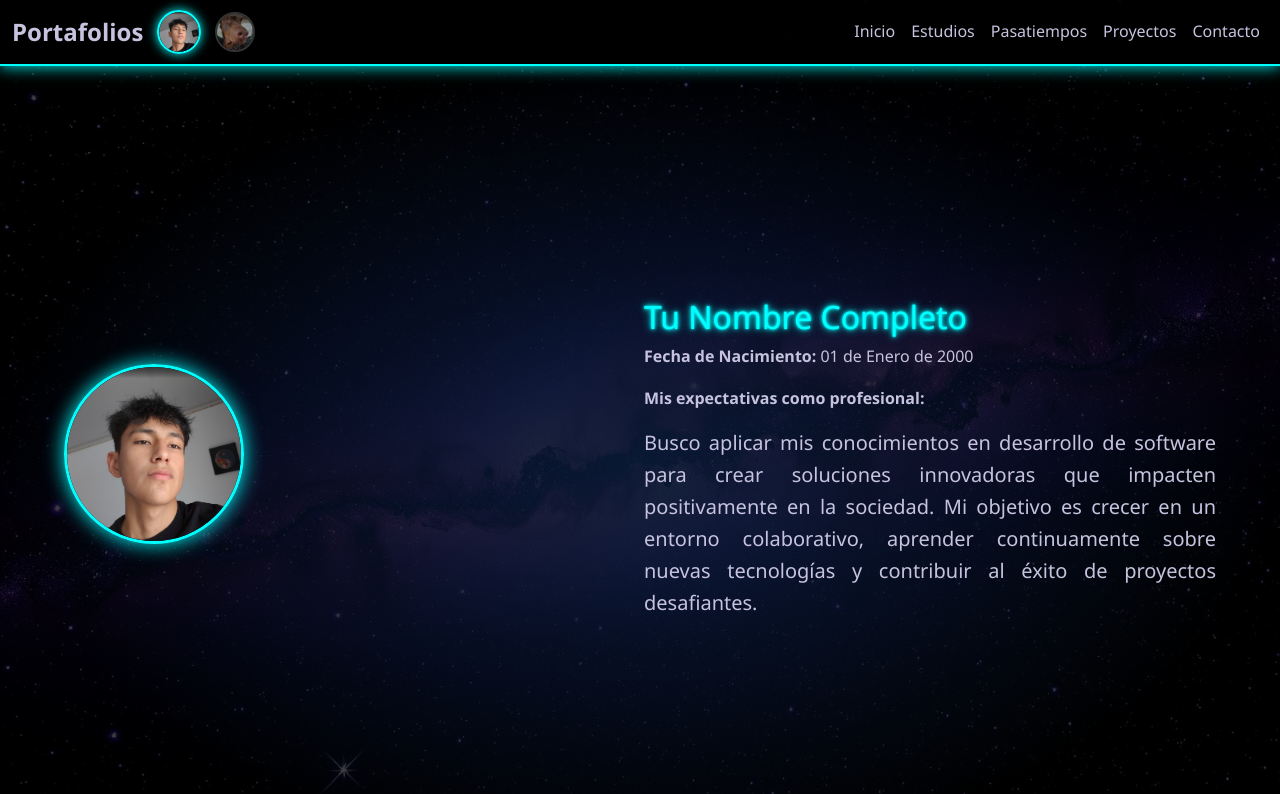
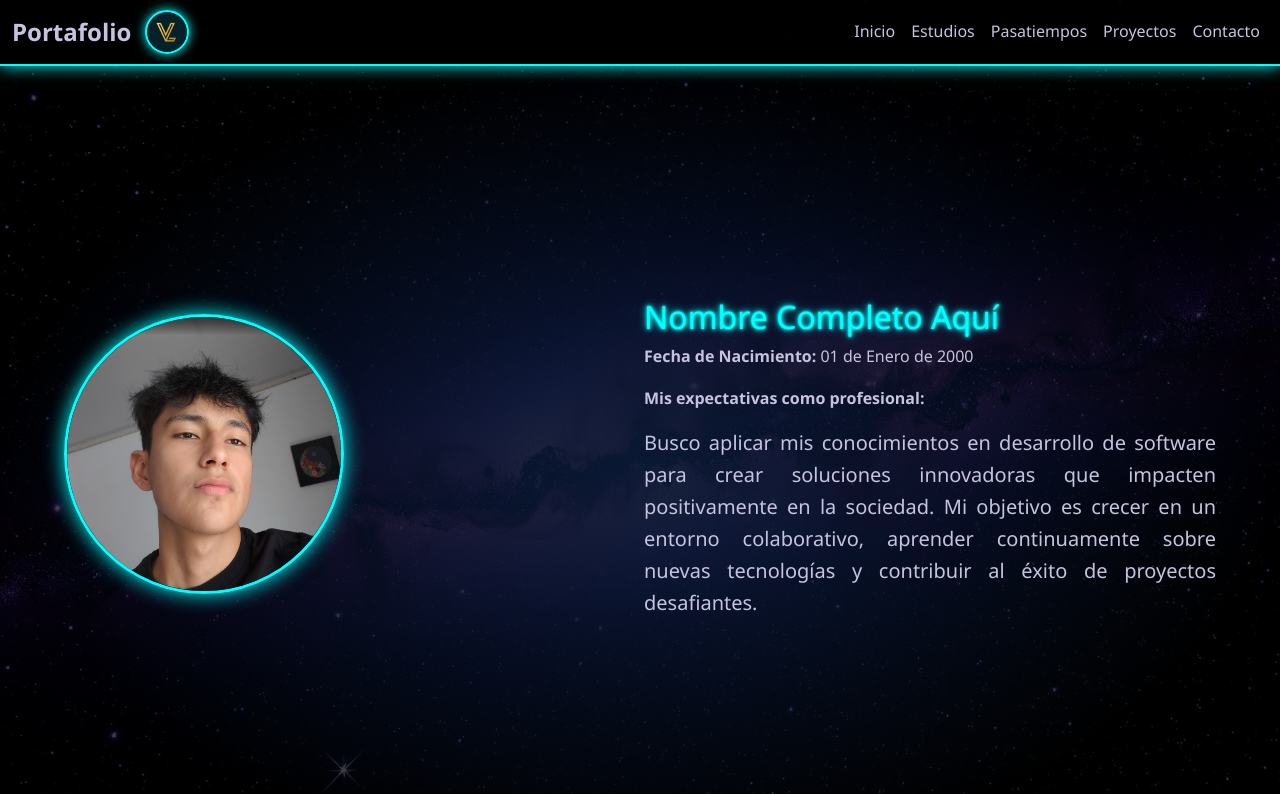
Before and after one commit to juanvec06/portfolio-compartido, a plain HTML site: page conFramework/index.html in a window 1280 px wide. Shown: the top 794 px of the page. Drawn offline with nearby package versions, Linux system fonts and the light colour scheme.

Commit message:
Se elimino portafolio compartido, se agrego logo, se puso un efecto de aparicion, y se hizo la imagen más grande

```diff
--- a/conFramework/css/estilo.css
+++ b/conFramework/css/estilo.css
@@ -4,9 +4,33 @@
     --primary-neon-color: #00ffff;
     --secondary-neon-color: #e6d1a3;
     --text-color: #c7c3df;
-    --container-bg: rgba(19, 19, 19, 0.712);
+    --container-bg: rgba(17, 8, 27, 0.719);
 }
-
+/* Estilos del preloader (la capa oscura) */
+#pre-load {
+    position: fixed;
+    top: 0;
+    left: 0;
+    width: 100%;
+    height: 100%;
+    background-color: black;
+    z-index: 9999; /* Asegura que esté por encima de todo */
+    transition: opacity 3.5s ease-in-out; /* Duración del fade-out */
+}
+#pre-load.hidden {
+  opacity: 0;
+  pointer-events: none; /* No bloquea el contenido después */
+}
+/* Estilos para ocultar el contenido inicialmente */
+.load {
+    display: none;
+    opacity: 0; /* Lo hacemos transparente */
+    transition: opacity 3s ease; /* Fade-in del contenido */
+}
+.load.visible {
+    display: block;
+    opacity: 1; /* Lo hacemos visible */
+}
 /* --- Estilos Generales --- */
 body {
     background-color: var(--bg-color);
@@ -109,8 +133,8 @@ h1, h3 {
 }
 
 .personal-photo {
-    width: 180px;
-    height: 180px;
+    width: 280px;
+    height: 280px;
     border-radius: 50%;
     border: 3px solid var(--primary-neon-color);
     box-shadow: 0 0 20px var(--primary-neon-color);
--- a/conFramework/index.html
+++ b/conFramework/index.html
@@ -3,33 +3,34 @@
 <head>
     <meta charset="UTF-8">
     <meta name="viewport" content="width=device-width, initial-scale=1.0">
-    <title>Mi Página Personal</title>
+    <title>Portfolio Juan Vela</title>
+    <link rel="icon" type="image/x-icon" href="assets/images/logo.png">
     <!-- Bootstrap CSS -->
     <link href="https://cdn.jsdelivr.net/npm/bootstrap@5.3.3/dist/css/bootstrap.min.css" rel="stylesheet">
     <!-- (IMPORTANTE) Tu hoja de estilos va DESPUÉS de Bootstrap para poder sobreescribir -->
     <link rel="stylesheet" href="css/estilo.css">
 </head>
 <body>
-
+    <div id="pre-load"></div>
+    <div class="load">
         <!-- (REFACTORIZADO) Header con Navbar de Bootstrap -->
         <header>
             <nav class="navbar navbar-expand-lg navbar-dark sticky-top">
                 <div class="container-fluid">
                     <!-- Logo / Título -->
-                <a class="navbar-brand logo-text" href="#">Portafolios</a>
+                    <a class="navbar-brand logo-text" >Portafolio</a>
 
                     <!-- (NUEVO) Contenedor para alinear switcher y botón toggler -->
                     <div class="d-flex align-items-center gap-3">
                         <!-- Conmutador de perfiles -->
-                    <div class="portfolio-switcher" id="portfolio-switcher">
-                        <img src="assets/images/tu-foto.png" alt="Ver mi portafolio"
-                             class="portfolio-option active" data-portfolio="companero1">
-                        <img src="assets/images/juanda.jpg" alt="Ver portafolio de Juanda"
-                             class="portfolio-option" data-portfolio="companero2">
+                        <div id="logo">
+                            <img src="assets/images/logo.png" alt="Ver mi portafolio" class="portfolio-option active"
+                                data-portfolio="companero1">
                         </div>
 
                         <!-- Botón Hamburguesa para móvil -->
-                    <button class="navbar-toggler" type="button" data-bs-toggle="collapse" data-bs-target="#mainNav" aria-controls="mainNav" aria-expanded="false" aria-label="Toggle navigation">
+                        <button class="navbar-toggler" type="button" data-bs-toggle="collapse" data-bs-target="#mainNav"
+                            aria-controls="mainNav" aria-expanded="false" aria-label="Toggle navigation">
                             <span class="navbar-toggler-icon"></span>
                         </button>
                     </div>
@@ -62,7 +63,10 @@
                                 <p><strong>Fecha de Nacimiento:</strong> 01 de Enero de 2000</p>
                                 <p><strong>Mis expectativas como profesional:</strong></p>
                                 <p class="lead text-justify">
-                                Busco aplicar mis conocimientos en desarrollo de software para crear soluciones innovadoras que impacten positivamente en la sociedad. Mi objetivo es crecer en un entorno colaborativo, aprender continuamente sobre nuevas tecnologías y contribuir al éxito de proyectos desafiantes.
+                                    Busco aplicar mis conocimientos en desarrollo de software para crear soluciones
+                                    innovadoras que impacten positivamente en la sociedad. Mi objetivo es crecer en un
+                                    entorno colaborativo, aprender continuamente sobre nuevas tecnologías y contribuir al
+                                    éxito de proyectos desafiantes.
                                 </p>
                             </div>
                         </div>
@@ -131,11 +135,13 @@
                                 </div>
                             </div>
                         </div>
-                    <button class="carousel-control-prev" type="button" data-bs-target="#hobbiesCarousel" data-bs-slide="prev">
+                        <button class="carousel-control-prev" type="button" data-bs-target="#hobbiesCarousel"
+                            data-bs-slide="prev">
                             <span class="carousel-control-prev-icon" aria-hidden="true"></span>
                             <span class="visually-hidden">Previous</span>
                         </button>
-                    <button class="carousel-control-next" type="button" data-bs-target="#hobbiesCarousel" data-bs-slide="next">
+                        <button class="carousel-control-next" type="button" data-bs-target="#hobbiesCarousel"
+                            data-bs-slide="next">
                             <span class="carousel-control-next-icon" aria-hidden="true"></span>
                             <span class="visually-hidden">Next</span>
                         </button>
@@ -150,12 +156,14 @@
                     <ul class="project-list">
                         <li>
                             <h3>Proyecto Alpha</h3>
-                        <p>Una aplicación web para la gestión de tareas personales. Desarrollada con HTML, CSS y JavaScript puros. <a href="#" target="_blank">Ver proyecto</a></p>
+                            <p>Una aplicación web para la gestión de tareas personales. Desarrollada con HTML, CSS y
+                                JavaScript puros. <a href="#" target="_blank">Ver proyecto</a></p>
                             <p><em>Tecnologías: JavaScript, HTML5, CSS3.</em></p>
                         </li>
                         <li>
                             <h3>Bot de Discord "Stellar"</h3>
-                        <p>Un bot para servidores de Discord que proporciona datos astronómicos diarios utilizando una API externa.</p>
+                            <p>Un bot para servidores de Discord que proporciona datos astronómicos diarios utilizando una
+                                API externa.</p>
                             <p><em>Tecnologías: Node.js, Discord.js API.</em></p>
                         </li>
                     </ul>
@@ -205,11 +213,13 @@
                                 <div class="mb-3">
                                     <legend class="col-form-label fs-6">Preferencia de Contacto:</legend>
                                     <div class="form-check form-check-inline">
-                                    <input class="form-check-input" type="radio" id="pref-email" name="preferencia" value="email" checked>
+                                        <input class="form-check-input" type="radio" id="pref-email" name="preferencia"
+                                            value="email" checked>
                                         <label class="form-check-label" for="pref-email">Email</label>
                                     </div>
                                     <div class="form-check form-check-inline">
-                                    <input class="form-check-input" type="radio" id="pref-tel" name="preferencia" value="telefono">
+                                        <input class="form-check-input" type="radio" id="pref-tel" name="preferencia"
+                                            value="telefono">
                                         <label class="form-check-label" for="pref-tel">Teléfono</label>
                                     </div>
                                 </div>
@@ -243,6 +253,8 @@
                 <p class="mb-0">&copy; 2025 - Mi Página Personal. Diseñado por [Tu Nombre].</p>
             </div>
         </footer>
+    </div>
+
 
     <!-- (NUEVO) Bootstrap JS Bundle -->
     <script src="https://cdn.jsdelivr.net/npm/bootstrap@5.3.3/dist/js/bootstrap.bundle.min.js"></script>
@@ -251,10 +263,6 @@
     <script src="js/contacto/ContactRepository.js"></script>
     <script src="js/contacto/ContactFacade.js"></script>
 
-    <!-- Componente React para la tarjeta de perfil -->
-    <script type="text/babel" src="js/ProfileCard.js"></script>
-    <script src="js/app.js"></script>
-
     <script src="js/script.js"></script>
 </body>
 </html>
--- a/conFramework/js/script.js
+++ b/conFramework/js/script.js
@@ -1,3 +1,13 @@
+window.addEventListener("load", function() {
+    const preLoad = document.getElementById('pre-load');
+    const load = document.querySelector('.load');
+
+
+    setTimeout(() => {
+        preLoad.classList.add("hidden");
+        load.classList.add("visible");
+    }, 1000);
+});
 document.addEventListener("DOMContentLoaded", function() {
 
     // --- (NUEVO) DATOS DE LOS PORTAFOLIOS ---
@@ -12,37 +22,7 @@ document.addEventListener("DOMContentLoaded", function() {
         }
     };
 
-    // --- (NUEVO) LÓGICA DEL CONMUTADOR DE PERFILES ---
-    const switcher = document.getElementById('portfolio-switcher');
 
-    function updatePortfolioContent(portfolioId) {
-        const data = portfolioData[portfolioId];
-        if (!data) return;
-
-        document.querySelector('.personal-photo').src = data.foto;
-        document.querySelector('.inicio-text h2').textContent = data.nombre;
-
-        document.body.classList.remove('portfolio-companero2-active');
-        if (portfolioId === 'companero2') {
-            document.body.classList.add('portfolio-companero2-active');
-        }
-
-        document.querySelectorAll('.portfolio-option').forEach(img => {
-            img.classList.remove('active');
-            if (img.dataset.portfolio === portfolioId) {
-                img.classList.add('active');
-            }
-        });
-
-        localStorage.setItem('currentPortfolio', portfolioId);
-    }
-
-    switcher.addEventListener('click', function(e) {
-        if (e.target.classList.contains('portfolio-option')) {
-            const portfolioId = e.target.dataset.portfolio;
-            updatePortfolioContent(portfolioId);
-        }
-    });
 
     // --- (NUEVO) Carga inicial del portafolio ---
     const savedPortfolio = localStorage.getItem('currentPortfolio') || 'companero1';
```
Also changed, not shown: conFramework/assets/images/logo.png (added), conFramework/assets/images/moon.jpg (deleted). Lines whose indentation alone changed are shown as unchanged.
